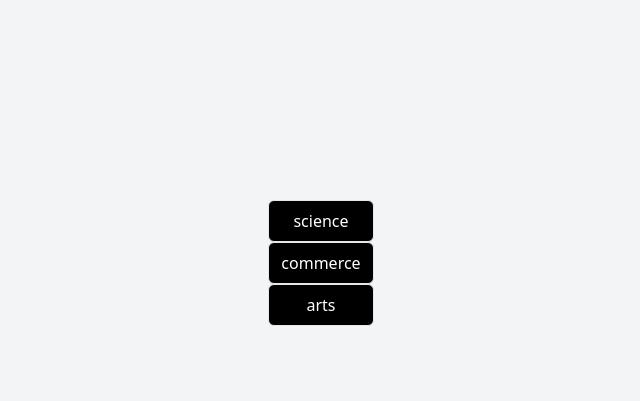
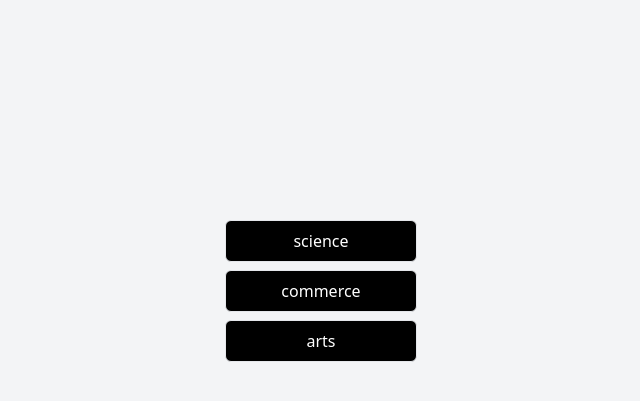
Before and after one commit to localrice/dalton-attendance, a Flask app: page /attendance/stream in a window 1280 px wide. Shown: the part 137-538 px from the top of the page, without its empty margins (319-959 px from the left). Run offline with Flask 3, Linux system fonts and the light colour scheme.

Commit message:
build css

```diff
--- a/static/output.css
+++ b/static/output.css
@@ -603,7 +603,7 @@ video {
 @media (hover: hover) and (pointer: fine) {
   :is(.dark .button:hover) {
     --tw-border-opacity: 1;
-    border-color: rgb(255 255 255 / var(--tw-border-opacity));
+    border-color: rgb(107 114 128 / var(--tw-border-opacity));
     background-color: transparent;
     --tw-text-opacity: 1;
     color: rgb(255 255 255 / var(--tw-text-opacity));
@@ -715,6 +715,14 @@ video {
   margin: auto;
 }
 
+.mb-4 {
+  margin-bottom: 1rem;
+}
+
+.mb-12 {
+  margin-bottom: 3rem;
+}
+
 .flex {
   display: flex;
 }
@@ -749,6 +757,10 @@ video {
 
 .w-20 {
   width: 5rem;
+}
+
+.w-48 {
+  width: 12rem;
 }
 
 .w-96 {
@@ -808,6 +820,10 @@ video {
   justify-content: center;
 }
 
+.gap-2 {
+  gap: 0.5rem;
+}
+
 .gap-28 {
   gap: 7rem;
 }
@@ -835,6 +851,11 @@ video {
 .border-gray-400 {
   --tw-border-opacity: 1;
   border-color: rgb(156 163 175 / var(--tw-border-opacity));
+}
+
+.border-black {
+  --tw-border-opacity: 1;
+  border-color: rgb(0 0 0 / var(--tw-border-opacity));
 }
 
 .bg-gray-100 {
@@ -896,6 +917,14 @@ video {
   padding-bottom: .12rem;
 }
 
+.pb-4 {
+  padding-bottom: 1rem;
+}
+
+.text-center {
+  text-align: center;
+}
+
 .font-sans {
   font-family: ui-sans-serif, system-ui, -apple-system, BlinkMacSystemFont, "Segoe UI", Roboto, "Helvetica Neue", Arial, "Noto Sans", sans-serif, "Apple Color Emoji", "Segoe UI Emoji", "Segoe UI Symbol", "Noto Color Emoji";
 }
@@ -908,6 +937,11 @@ video {
 .text-7xl {
   font-size: 4.5rem;
   line-height: 1;
+}
+
+.text-2xl {
+  font-size: 1.5rem;
+  line-height: 2rem;
 }
 
 .font-bold {
```
